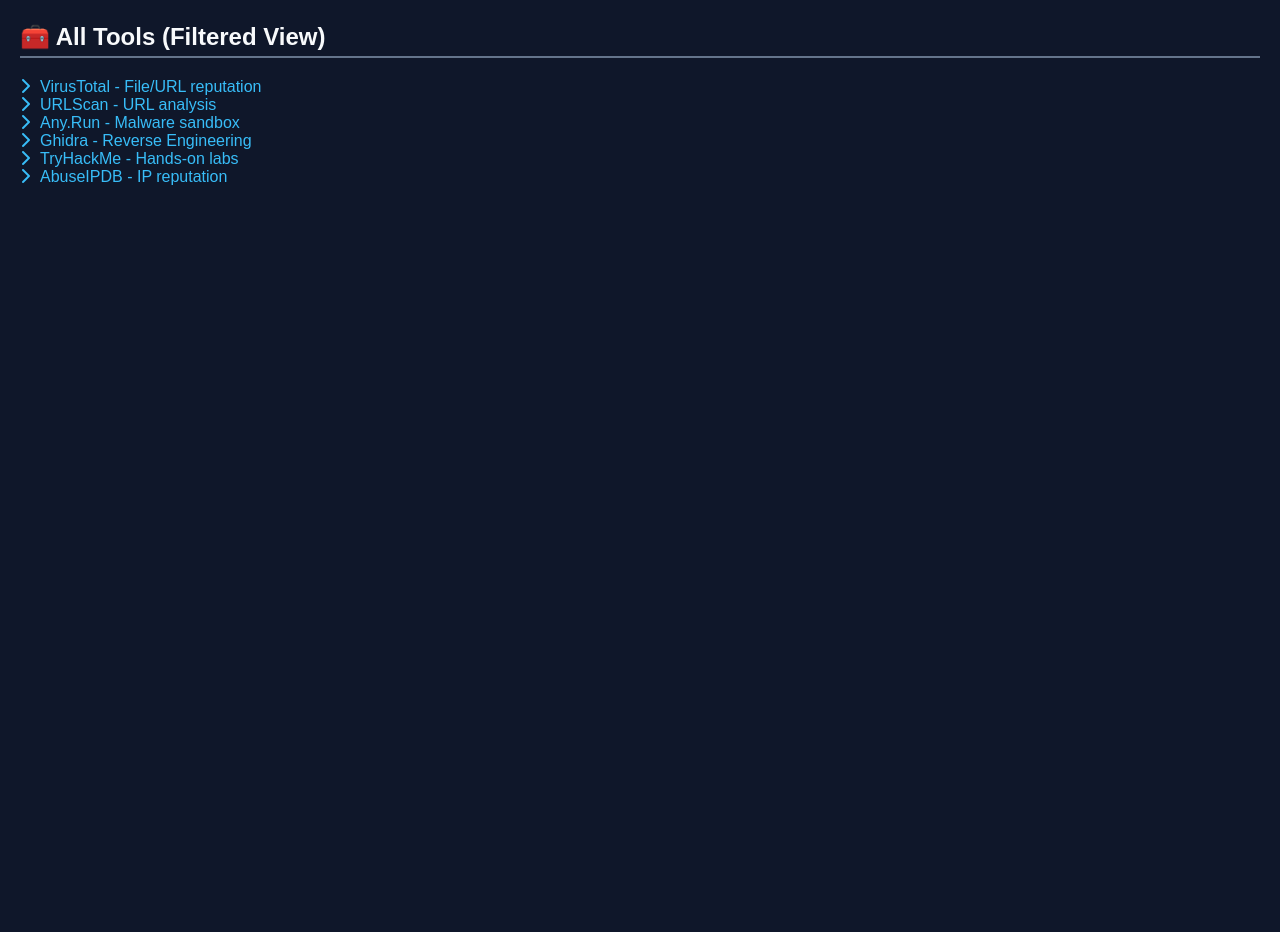
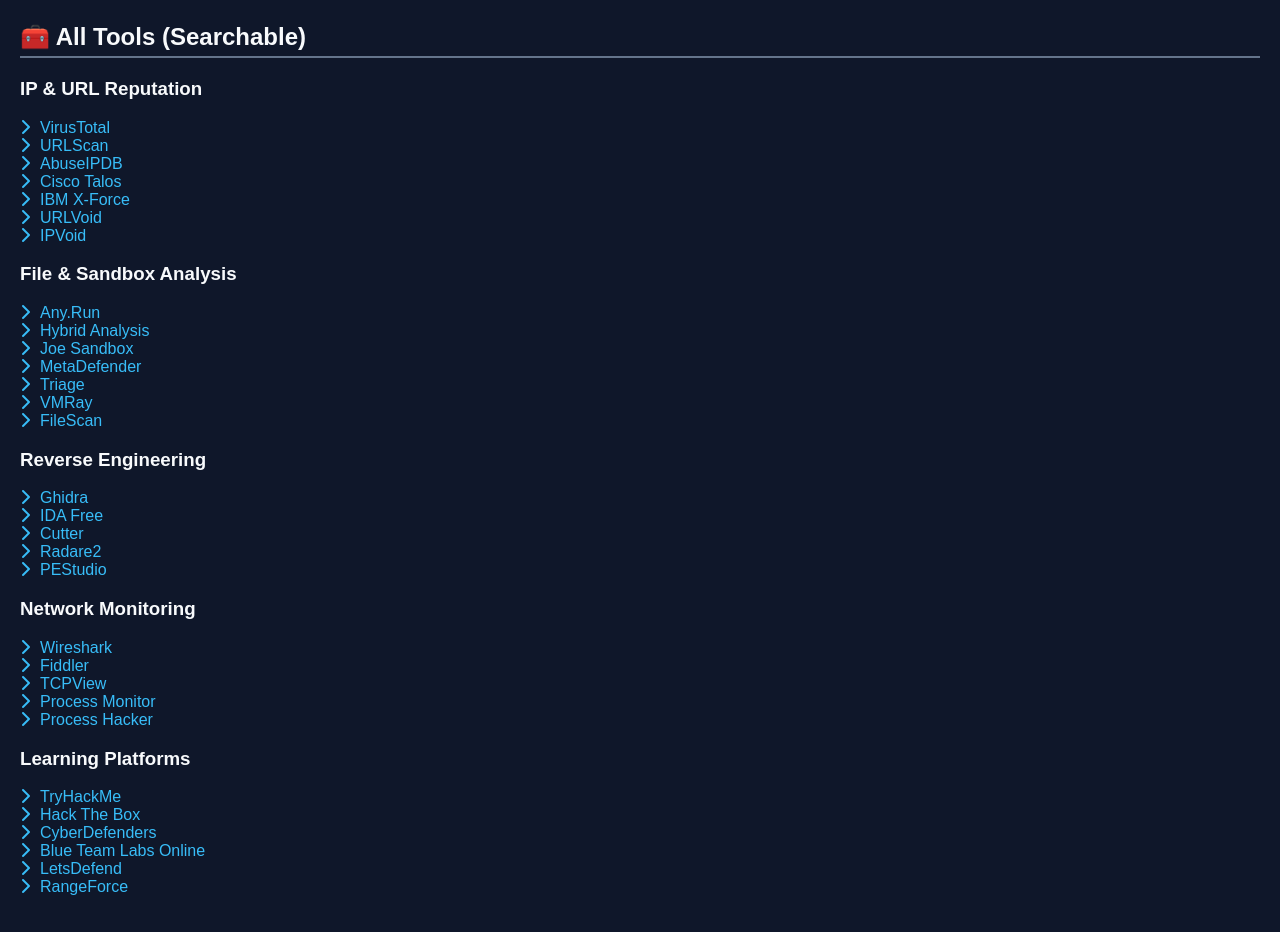
Before and after one commit to pwn90rajput/CyberSecurity_Tools, a plain HTML site: page index.html in a window 1280 px wide. Shown: the part 220-1152 px from the top of the page. Before the commit the page ends 800 px from the top, so only its background shows below. Drawn offline with Linux system fonts and the light colour scheme.

Commit message:
Add files via upload

```diff
--- a/index.html
+++ b/index.html
@@ -1,10 +1,10 @@
 <!DOCTYPE html>
 <html lang="en">
 <head>
-    <meta charset="UTF-8">
-    <meta name="viewport" content="width=device-width, initial-scale=1.0">
+  <meta charset="UTF-8" />
+  <meta name="viewport" content="width=device-width, initial-scale=1.0"/>
   <title>Cybersecurity Tools by Pawan Rajput</title>
-    <link rel="stylesheet" href="https://cdnjs.cloudflare.com/ajax/libs/font-awesome/6.5.0/css/all.min.css">
+  <link rel="stylesheet" href="https://cdnjs.cloudflare.com/ajax/libs/font-awesome/6.5.0/css/all.min.css"/>
   <style>
     body { font-family: Arial, sans-serif; background-color: #0f172a; color: #f8fafc; margin: 0; padding: 0; }
     header { background-color: #1e293b; padding: 20px; text-align: center; }
@@ -45,16 +45,49 @@
 </nav>
 
 <section id="tools" class="active">
-        <h2>🧰 All Tools (Filtered View)</h2>
-        <ul id="toolList">
-            <li><a href="https://virustotal.com" target="_blank">VirusTotal - File/URL reputation</a></li>
-            <li><a href="https://urlscan.io" target="_blank">URLScan - URL analysis</a></li>
-            <li><a href="https://any.run" target="_blank">Any.Run - Malware sandbox</a></li>
-            <li><a href="https://ghidra-sre.org" target="_blank">Ghidra - Reverse Engineering</a></li>
-            <li><a href="https://tryhackme.com" target="_blank">TryHackMe - Hands-on labs</a></li>
-            <li><a href="https://abuseipdb.com" target="_blank">AbuseIPDB - IP reputation</a></li>
-            <!-- Add 100+ categorized tool links here -->
+  <h2>🧰 All Tools (Searchable)</h2>
+  <div id="toolList">
+<h3>IP & URL Reputation</h3><ul>
+<li><a href="https://virustotal.com" target="_blank">VirusTotal</a></li>
+<li><a href="https://urlscan.io" target="_blank">URLScan</a></li>
+<li><a href="https://abuseipdb.com" target="_blank">AbuseIPDB</a></li>
+<li><a href="https://talosintelligence.com" target="_blank">Cisco Talos</a></li>
+<li><a href="https://exchange.xforce.ibmcloud.com" target="_blank">IBM X-Force</a></li>
+<li><a href="https://urlvoid.com" target="_blank">URLVoid</a></li>
+<li><a href="https://ipvoid.com" target="_blank">IPVoid</a></li>
 </ul>
+<h3>File & Sandbox Analysis</h3><ul>
+<li><a href="https://any.run" target="_blank">Any.Run</a></li>
+<li><a href="https://www.hybrid-analysis.com" target="_blank">Hybrid Analysis</a></li>
+<li><a href="https://www.joesandbox.com" target="_blank">Joe Sandbox</a></li>
+<li><a href="https://metadefender.opswat.com" target="_blank">MetaDefender</a></li>
+<li><a href="https://tria.ge" target="_blank">Triage</a></li>
+<li><a href="https://www.vmray.com" target="_blank">VMRay</a></li>
+<li><a href="https://www.filescan.io" target="_blank">FileScan</a></li>
+</ul>
+<h3>Reverse Engineering</h3><ul>
+<li><a href="https://ghidra-sre.org" target="_blank">Ghidra</a></li>
+<li><a href="https://hex-rays.com/ida-free" target="_blank">IDA Free</a></li>
+<li><a href="https://cutter.re" target="_blank">Cutter</a></li>
+<li><a href="https://rada.re" target="_blank">Radare2</a></li>
+<li><a href="https://winitor.com" target="_blank">PEStudio</a></li>
+</ul>
+<h3>Network Monitoring</h3><ul>
+<li><a href="https://www.wireshark.org" target="_blank">Wireshark</a></li>
+<li><a href="https://www.telerik.com/fiddler" target="_blank">Fiddler</a></li>
+<li><a href="https://learn.microsoft.com/sysinternals/downloads/tcpview" target="_blank">TCPView</a></li>
+<li><a href="https://learn.microsoft.com/sysinternals/downloads/procmon" target="_blank">Process Monitor</a></li>
+<li><a href="https://processhacker.sourceforge.io" target="_blank">Process Hacker</a></li>
+</ul>
+<h3>Learning Platforms</h3><ul>
+<li><a href="https://tryhackme.com" target="_blank">TryHackMe</a></li>
+<li><a href="https://www.hackthebox.com" target="_blank">Hack The Box</a></li>
+<li><a href="https://cyberdefenders.org" target="_blank">CyberDefenders</a></li>
+<li><a href="https://blueteamlabs.online" target="_blank">Blue Team Labs Online</a></li>
+<li><a href="https://letsdefend.io" target="_blank">LetsDefend</a></li>
+<li><a href="https://rangeforce.com" target="_blank">RangeForce</a></li>
+</ul>
+  </div>
 </section>
 
 <section id="ai">
@@ -73,11 +106,10 @@
 
 function filterTools() {
   let input = document.getElementById('searchBox').value.toLowerCase();
-            let items = document.getElementById('toolList').getElementsByTagName('li');
-            for (let i = 0; i < items.length; i++) {
-                let txt = items[i].textContent || items[i].innerText;
-                items[i].style.display = txt.toLowerCase().includes(input) ? '' : 'none';
-            }
+  let listItems = document.querySelectorAll('#toolList li');
+  listItems.forEach(item => {
+    item.style.display = item.textContent.toLowerCase().includes(input) ? '' : 'none';
+  });
 }
 
 function setLang(lang) {
```
Lines whose indentation alone changed are shown as unchanged.
